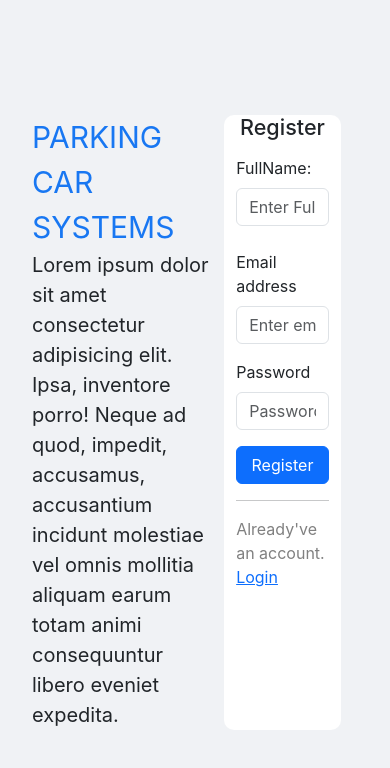
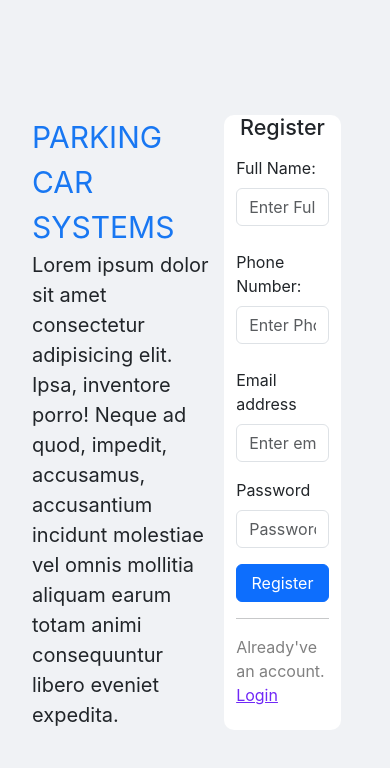
Before and after one commit to min2312/PBL_4, a React (Create React App) app in the folder Data/frontend/: page /register in a window 390 px wide. Shown: the top 768 px of the page. Built offline with nearby package versions, Linux system fonts and the light colour scheme.

Commit message:
Add phone number into form register

```diff
--- a/Data/frontend/src/Component/Register/Register.jsx
+++ b/Data/frontend/src/Component/Register/Register.jsx
@@ -1,18 +1,11 @@
 import { useState, React } from "react";
 import { useHistory } from "react-router-dom";
 import "./register.css";
-import axios from "axios";
 import { toast } from "react-toastify";
 import { CreateNewUser } from "../../services/userService";
 
 const Register = () => {
 	let history = useHistory();
-	const defaultobjvalidinput = {
-		isValidFullName: true,
-		isValidEmail: true,
-		isValidPass: true,
-	};
-	const [objvalidinput, setObjvalidinput] = useState(defaultobjvalidinput);
 	const HandleLogin = () => {
 		history.push("/login");
 	};
@@ -21,6 +14,7 @@ const Register = () => {
 		fullName: "",
 		email: "",
 		password: "",
+		phone: "",
 	});
 
 	const handleInputChange = (e) => {
@@ -71,7 +65,7 @@ const Register = () => {
 						>
 							<h4 className="text-center">Register</h4>
 							<div className="form-group mb-3 mt-2">
-								<label className="form-label">FullName:</label>
+								<label className="form-label">Full Name:</label>
 								<input
 									type="text"
 									className="form-control"
@@ -80,6 +74,18 @@ const Register = () => {
 									value={formValues.fullName}
 									onChange={handleInputChange}
 									placeholder="Enter FullName"
+								/>
+							</div>
+							<div className="form-group mb-3 mt-2">
+								<label className="form-label">Phone Number:</label>
+								<input
+									type="text"
+									className="form-control"
+									id="PhoneNumber"
+									name="phone"
+									value={formValues.phone}
+									onChange={handleInputChange}
+									placeholder="Enter Phone Number"
 								/>
 							</div>
 							<div className="form-group mb-3 mt-2">
@@ -117,9 +123,9 @@ const Register = () => {
 							<hr />
 							<label className="label">
 								Already've an account.{" "}
-								<a href="" onClick={() => HandleLogin()}>
+								<span className="login" onClick={() => HandleLogin()}>
 									Login
-								</a>
+								</span>
 							</label>
 						</form>
 					</div>
--- a/Data/frontend/src/Component/Register/register.css
+++ b/Data/frontend/src/Component/Register/register.css
@@ -15,3 +15,8 @@
 .label {
 	color: gray;
 }
+.login {
+	color: rgb(112, 40, 247);
+	text-decoration: underline;
+	cursor: pointer;
+}
```
